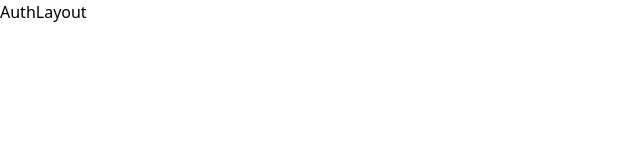
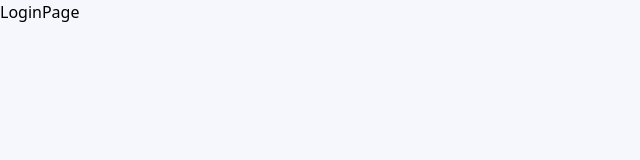
Before and after one commit to Alejandro1709/chispa-web, a React (Vite) app: page /auth/login in a window 1280 px wide. Shown: the top 160 px of the page, without its empty margins (0-640 px from the left). Built offline with nearby package versions, Linux system fonts and the light colour scheme.

Commit message:
Add: Authlayout ui

```diff
--- a/src/layouts/AuthLayout.tsx
+++ b/src/layouts/AuthLayout.tsx
@@ -1,5 +1,11 @@
+import { Outlet } from 'react-router-dom'
+
 function AuthLayout() {
-  return <div>AuthLayout</div>
+  return (
+    <div className="flex flex-col min-h-screen bg-[#F5F7FD]">
+      <Outlet />
+    </div>
+  )
 }
 
 export default AuthLayout
```
